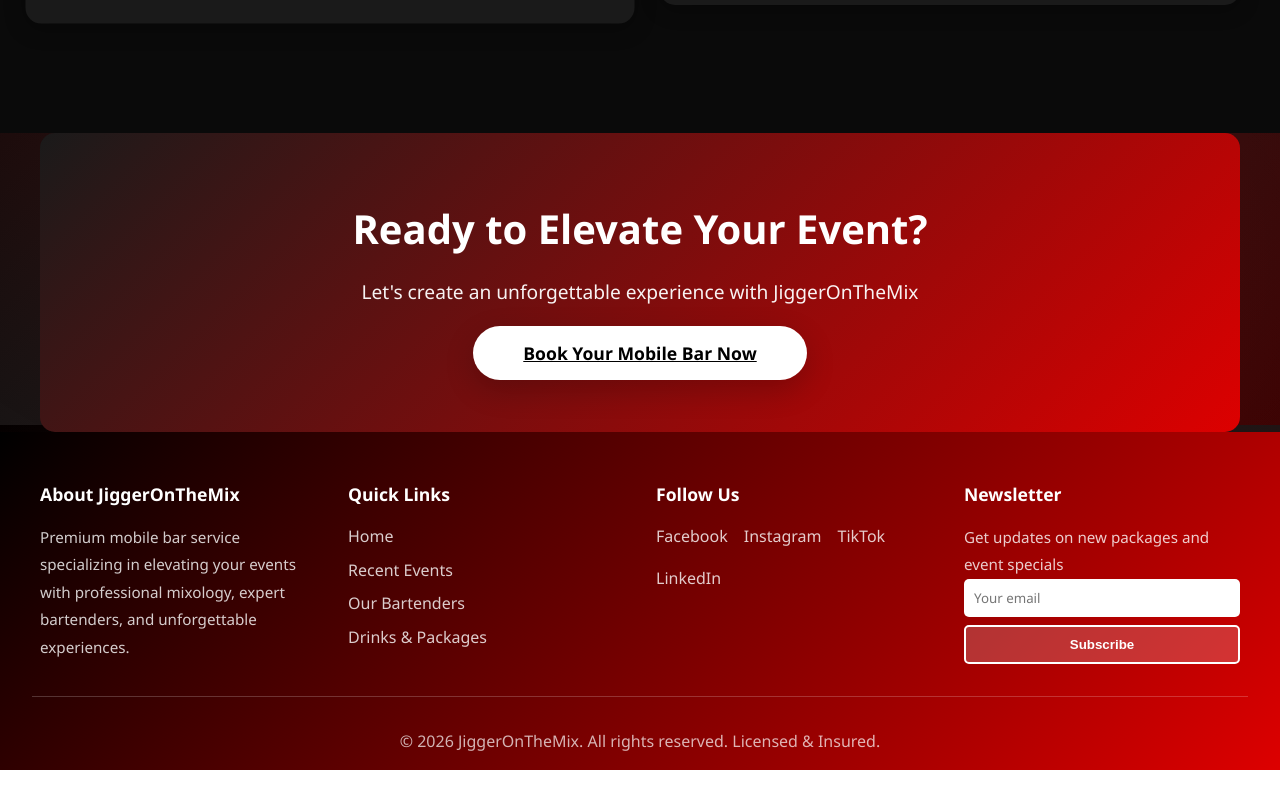
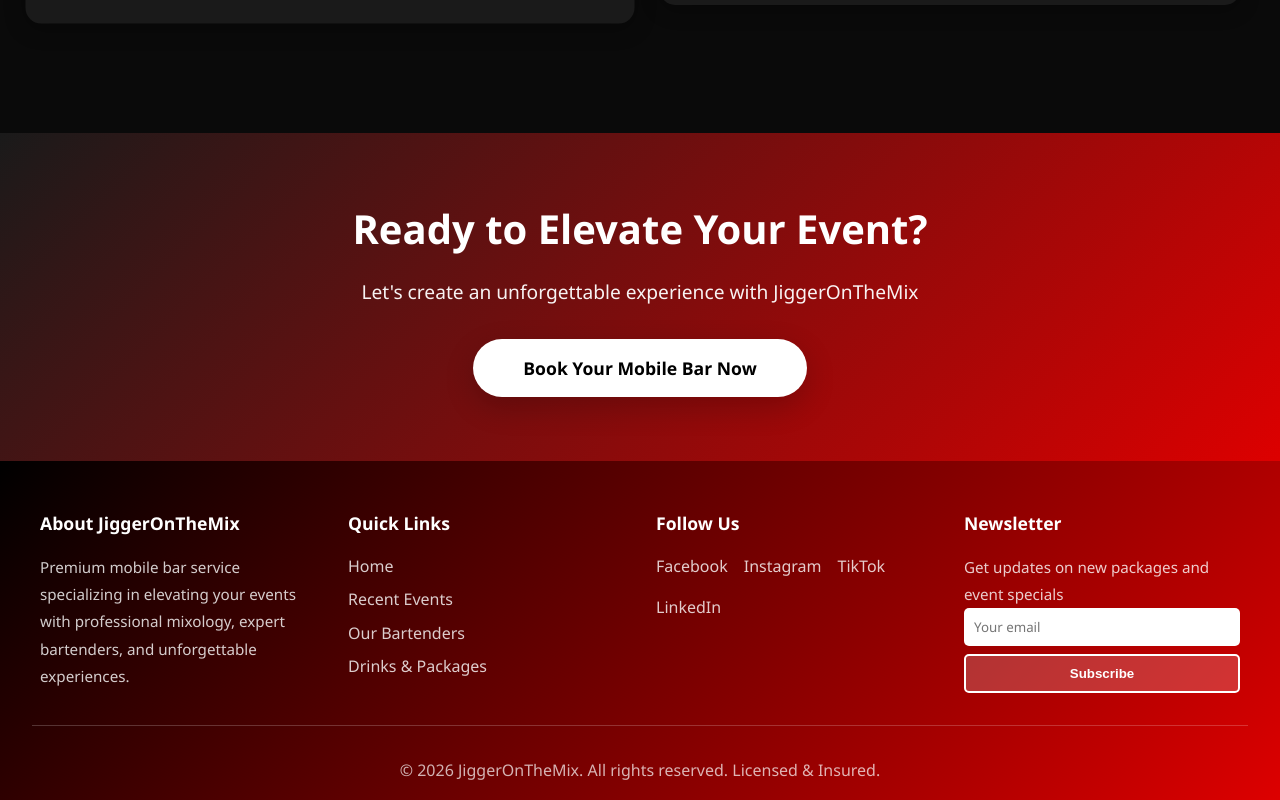
Before and after one commit to Vittoriojocson/WEB-SYS-project, a plain HTML site: page drinks-packages.html in a window 1280 px wide. Shown: the part 3575-4375 px from the top of the page. Before the commit the page ends 4345 px from the top, so only its background shows below. Drawn offline with Linux system fonts and the light colour scheme.

Commit message:
Update styles.css

```diff
--- a/styles.css
+++ b/styles.css
@@ -319,6 +319,8 @@ body > * {
     color: var(--primary-color);
     border: none;
     border-radius: 50px;
+    text-decoration: none;
+    display: inline-block;
     cursor: pointer;
     transition: var(--transition);
     box-shadow: 0 10px 30px rgba(0, 0, 0, 0.2);
@@ -1305,9 +1307,10 @@ section {
     color: var(--white);
     padding: 4rem 2rem;
     text-align: center;
-    max-width: 1200px;
-    margin: 0 auto;
-    border-radius: 15px;
+    width: 100%;
+    max-width: none;
+    margin: 0;
+    border-radius: 0;
 }
 
 .cta-section h2 {
```
